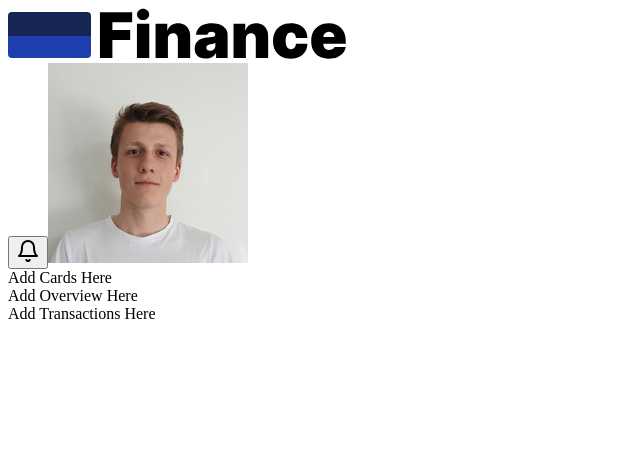
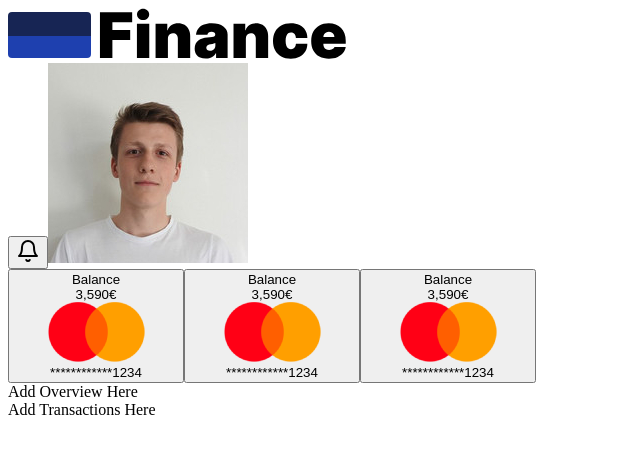
Before and after one commit to Tomas-Sedurskas/demo-finance, a React (Vite) app: page / in a window 1280 px wide. Shown: the top 454 px of the page, without its empty margins (0-640 px from the left). Built offline with nearby package versions, Linux system fonts and the light colour scheme; the HTML template or start-up script is replaced by a standard one.

Commit message:
Add basic card component layout

```diff
--- a/index.html
+++ b/index.html
@@ -1,6 +1,12 @@
 <!DOCTYPE html>
 <html lang="en">
   <head>
+    <link rel="preconnect" href="https://fonts.googleapis.com" />
+    <link rel="preconnect" href="https://fonts.gstatic.com" crossorigin />
+    <link
+      href="https://fonts.googleapis.com/css2?family=Poppins:wght@300;400;700&display=swap"
+      rel="stylesheet"
+    />
     <meta charset="UTF-8" />
     <link rel="icon" type="image/svg+xml" href="/vite.svg" />
     <meta name="viewport" content="width=device-width, initial-scale=1.0" />
--- /dev/null
+++ b/src/components/card.tsx
@@ -0,0 +1,22 @@
+export const Card = () => {
+  return (
+    <button className="border rounded-md flex flex-col p-6 gap-6">
+      <div className="flex gap-2 items-start justify-between w-full">
+        <div className="flex flex-col gap-2 text-left">
+          <span className="leading-4 ">Balance</span>
+          <div className="text-3xl">3,590€</div>
+        </div>
+        <img src="/mastercard.png" className="h-5" />
+      </div>
+
+      <div className="flex justify-between items-center">
+        <div className="flex gap-2 text-lg">
+          <span>****</span>
+          <span>****</span>
+          <span>****</span>
+          <span>1234</span>
+        </div>
+      </div>
+    </button>
+  );
+};
--- a/src/components/header.tsx
+++ b/src/components/header.tsx
@@ -14,7 +14,7 @@
   // add logo
 
   return (
-    <div className=" p-3 border-b w-full">
+    <div className="py-3 px-6 border-b w-full">
       <div className="flex max-w-screen-2xl mx-auto  justify-between">
         <img src="/logo.svg" className="h-[40px] py-2" />
 
--- a/src/globals.css
+++ b/src/globals.css
@@ -74,3 +74,7 @@
     @apply bg-background text-foreground;
   }
 }
+
+html {
+  font-family: "Poppins", sans-serif;
+}
--- a/src/layouts/baseLayout.tsx
+++ b/src/layouts/baseLayout.tsx
@@ -3,9 +3,9 @@
 
 export const BaseLayout = ({ children }: PropsWithChildren) => {
   return (
-    <>
+    <div>
       <Header />
       <div className="max-w-screen-2xl mx-auto">{children}</div>
-    </>
+    </div>
   );
 };
--- a/src/pages/dashboard.tsx
+++ b/src/pages/dashboard.tsx
@@ -1,7 +1,13 @@
+import { Card } from "@/components/card";
+
 export const Dashboard = () => {
   return (
-    <div className="flex">
-      <div className="flex flex-col w-96">Add Cards Here</div>
+    <div className="flex gap-6 p-6 w-full">
+      <div className="flex flex-col w-96 gap-4">
+        {["1", "2", "3"].map((key) => (
+          <Card key={key} />
+        ))}
+      </div>
       <div className="flex flex-col w-full">
         <div> Add Overview Here</div>
 
```
Also changed, not shown: public/mastercard.png (added), public/visa.png (added).
